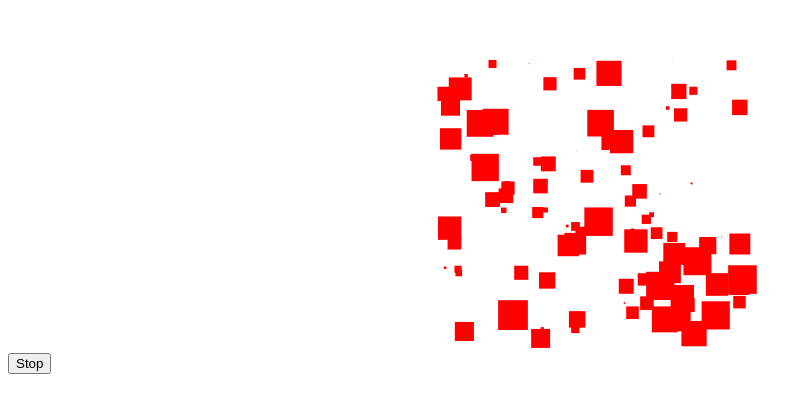
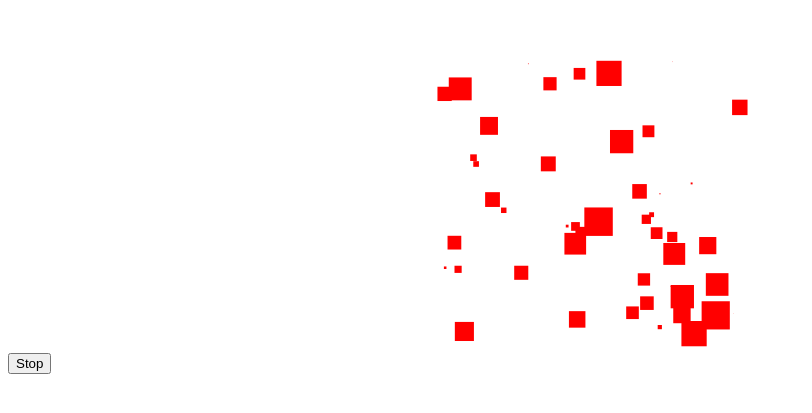
Before and after one commit to NotAbhishekNanda/Dynamic_animation, a plain HTML site: page index.html in a window 1280 px wide. Shown: the part 379-792 px from the top of the page, without its empty margins (0-812 px from the left). Drawn offline with nearby package versions, Linux system fonts and the light colour scheme.

Commit message:
minor refactor

```diff
--- a/index.html
+++ b/index.html
@@ -65,7 +65,7 @@
         // Code to generate ten randon
         // shapes for animation loop
         let shapes = new Array();
-        for (let i = 0; i < 100; i++) {
+        for (let i = 0; i < 50; i++) {
             let x = Math.random() * 300;
             let y = Math.random() * 300;
             let width = height = Math.random() * 30;
```
